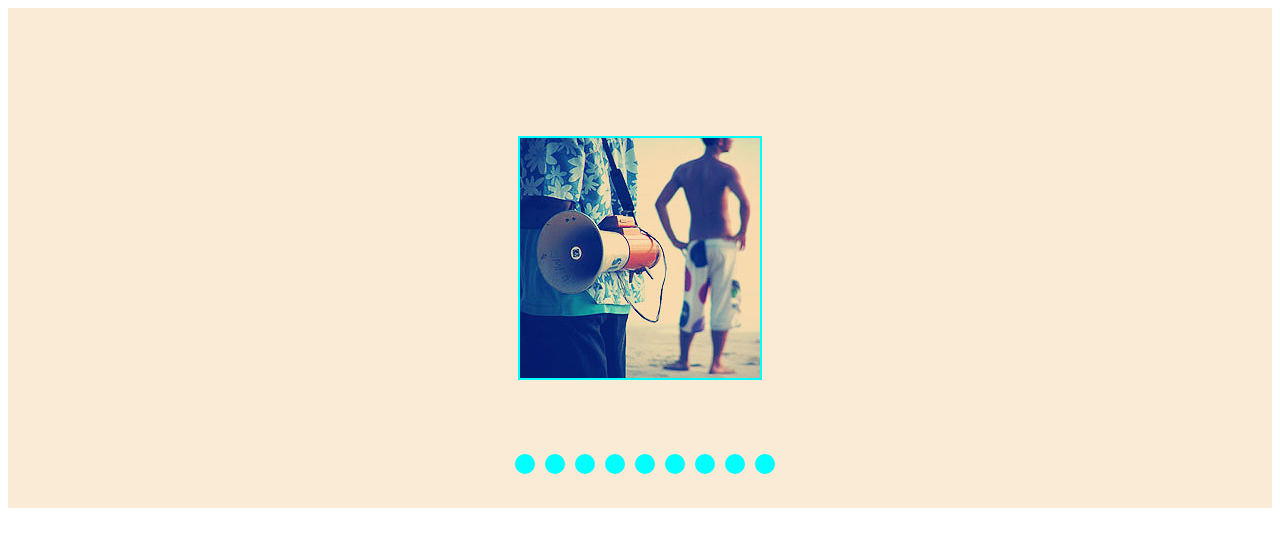
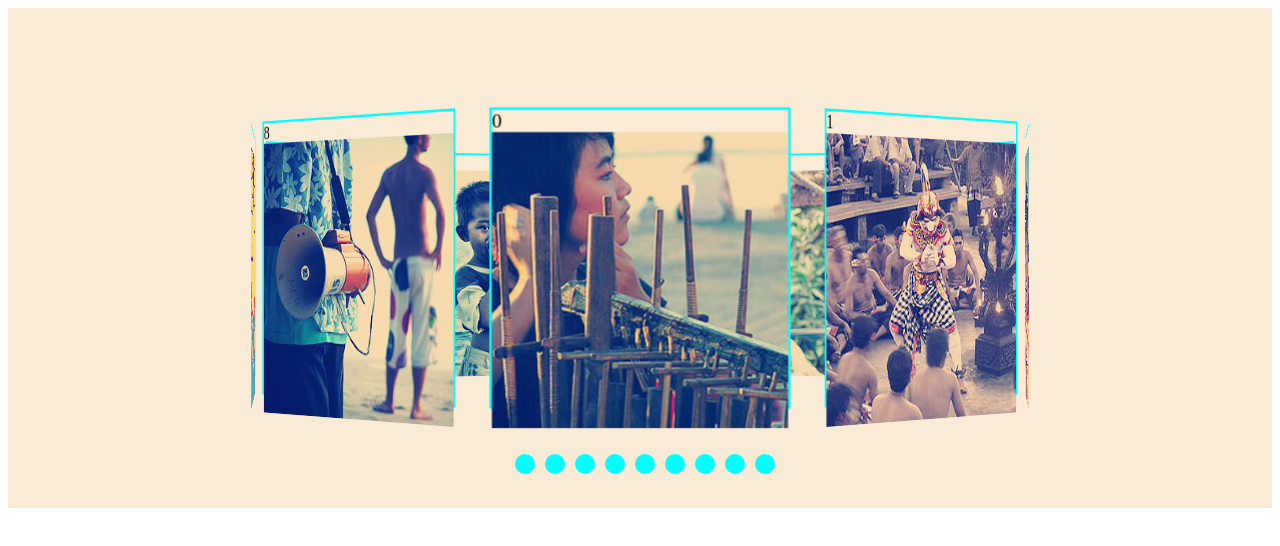
Before and after one commit to fhyoga/3D-carousel, a website: page src/index.html in a window 1280 px wide. Drawn offline with Linux system fonts and the light colour scheme.

Commit message:
optimize

```diff
--- a/src/index.html
+++ b/src/index.html
@@ -12,15 +12,15 @@
 <body>
 <section class="stage">
     <div class="wrap">
-        <figure id="figure1" class="figure" tabindex="1"><img src="img/1.jpg"></figure>
-        <figure id="figure2" class="figure" tabindex="2"><img src="img/2.jpg"></figure>
-        <figure id="figure3" class="figure" tabindex="3"><img src="img/3.jpg"></figure>
-        <figure id="figure4" class="figure" tabindex="4"><img src="img/4.jpg"></figure>
-        <figure id="figure5" class="figure" tabindex="5"><img src="img/5.jpg"></figure>
-        <figure id="figure6" class="figure" tabindex="6"><img src="img/6.jpg"></figure>
-        <figure id="figure7" class="figure" tabindex="7"><img src="img/7.jpg"></figure>
-        <figure id="figure8" class="figure" tabindex="8"><img src="img/8.jpg"></figure>
-        <figure id="figure9" class="figure" tabindex="9"><img src="img/9.jpg"></figure>
+        <figure id="figure1" class="figure" tabindex="1">0<img src="img/1.jpg"></figure>
+        <figure id="figure2" class="figure" tabindex="2">1<img src="img/2.jpg"></figure>
+        <figure id="figure3" class="figure" tabindex="3">2<img src="img/3.jpg"></figure>
+        <figure id="figure4" class="figure" tabindex="4">3<img src="img/4.jpg"></figure>
+        <figure id="figure5" class="figure" tabindex="5">4<img src="img/5.jpg"></figure>
+        <figure id="figure6" class="figure" tabindex="6">5<img src="img/6.jpg"></figure>
+        <figure id="figure7" class="figure" tabindex="7">6<img src="img/7.jpg"></figure>
+        <figure id="figure8" class="figure" tabindex="8">7<img src="img/8.jpg"></figure>
+        <figure id="figure9" class="figure" tabindex="9">8<img src="img/9.jpg"></figure>
     </div>
     <div class="nav">
         <span class="controller"></span><span class="controller"></span><span class="controller"></span><span
--- a/src/js/main.js
+++ b/src/js/main.js
@@ -1,14 +1,70 @@
 (function () {
     var figureNode = document.getElementsByClassName('figure'),
         wrapNode = document.getElementsByClassName('wrap')[0],
-        controllerNode=document.getElementsByClassName('controller'),
+        controllerNode = document.getElementsByClassName('controller'),
         count = op.count,
-        centerNum = Math.floor((count + 1) / 2),
+        median = Math.floor((count + 1) / 2),
         angle = 360 / count,
         distance = op.width / 2 / Math.tan(angle / 2 / 180 * Math.PI) + 50,
-        figs = [],
-        indexNum=0,
+        centerNum = 0,
+        transformAngle=0;
         prefixs = ["Moz", "O", "Ms", "Webkit", ""];
+
+    function init() {
+        for (var i = 0, j = figureNode.length; i < j; i++) {
+            figureNode[i].tabIndex = i;
+            (function () {
+                prefixs.forEach(function (value) {
+                    figureNode[i].style[value + 'transform'] = 'rotateY(' + angle * i + 'deg) translateZ(' + distance + 'px)';
+
+                })
+            })(i);
+            figureNode[i].addEventListener('click', function () {
+                render(centerNum, this.tabIndex);
+                centerNum=this.tabIndex;
+            })
+        }
+    }
+
+    function addTransformPrefix(node, value) {
+        prefixs.forEach(function (prefix) {
+            node.style[prefix + 'transform'] = 'rotateY(' + value + 'deg)'
+        });
+        transformAngle=value
+    }
+
+    function render(center, tabIndex) {
+        if (center <= median) {
+            if (tabIndex >= center && tabIndex - center <= median) {
+                addTransformPrefix(wrapNode, (tabIndex - center) * angle * -1+transformAngle)
+                console.log('1',center,tabIndex,median)
+            } else if (tabIndex > center) {
+                addTransformPrefix(wrapNode, (count + center - tabIndex) * angle+transformAngle)
+                console.log('2',center,tabIndex,median)
+
+            } else {
+                addTransformPrefix(wrapNode, (center - tabIndex) * angle+transformAngle)
+                console.log('3',center,tabIndex,median)
+
+            }
+        } else {
+            if (tabIndex >= center) {
+                addTransformPrefix(wrapNode, (tabIndex - center) * angle+transformAngle)
+                console.log('4',center,tabIndex,median)
+
+            } else if (tabIndex < center && center - tabIndex > median) {
+                addTransformPrefix(wrapNode, (count + tabIndex - center) * angle * -1+transformAngle)
+                console.log('5',center,tabIndex,median)
+
+            } else {
+                addTransformPrefix(wrapNode, (center - tabIndex) * angle+transformAngle)
+                console.log('6',center,tabIndex,median)
+
+            }
+        }
+    }
+    init();
+
 
     // console.log(distance);
     //
```
